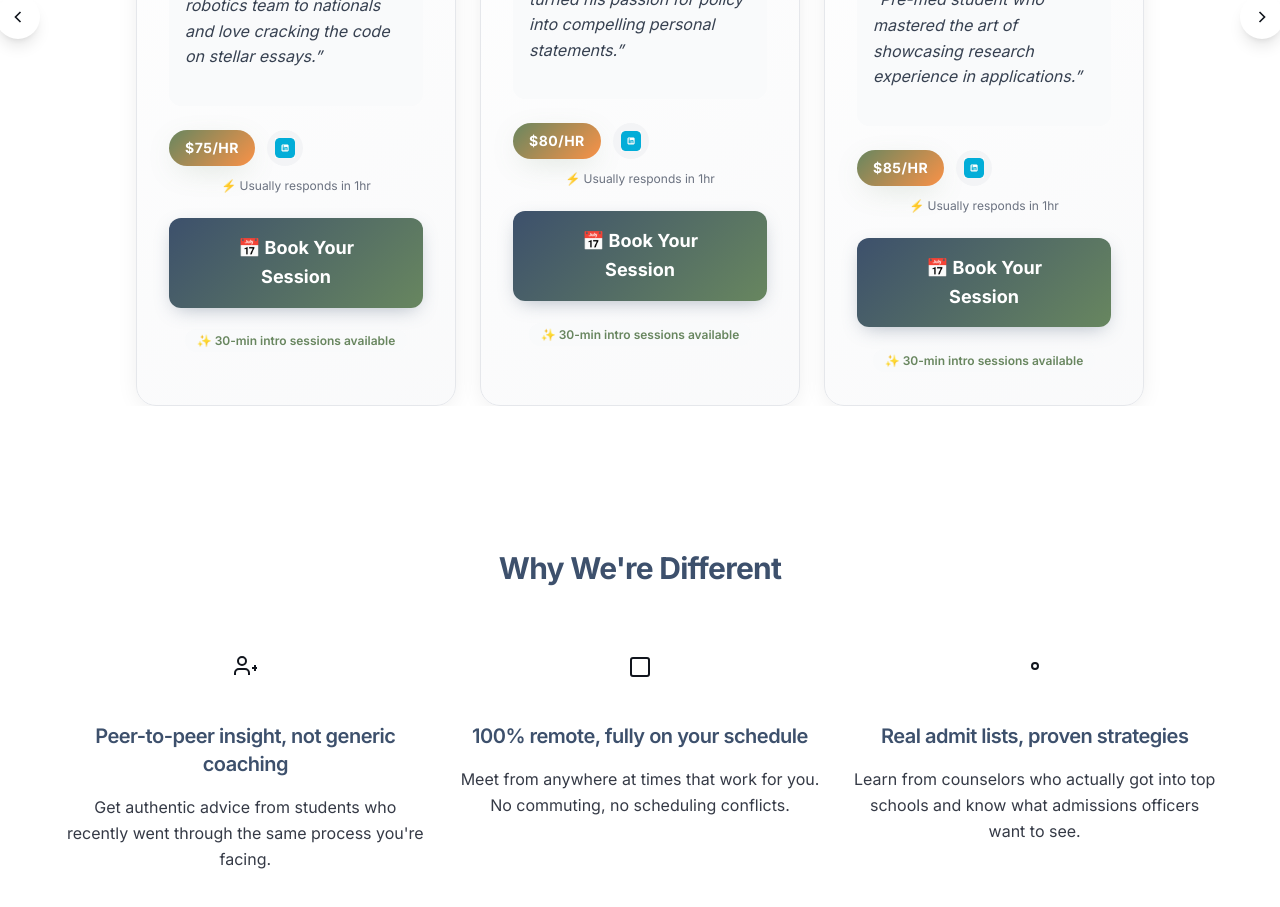
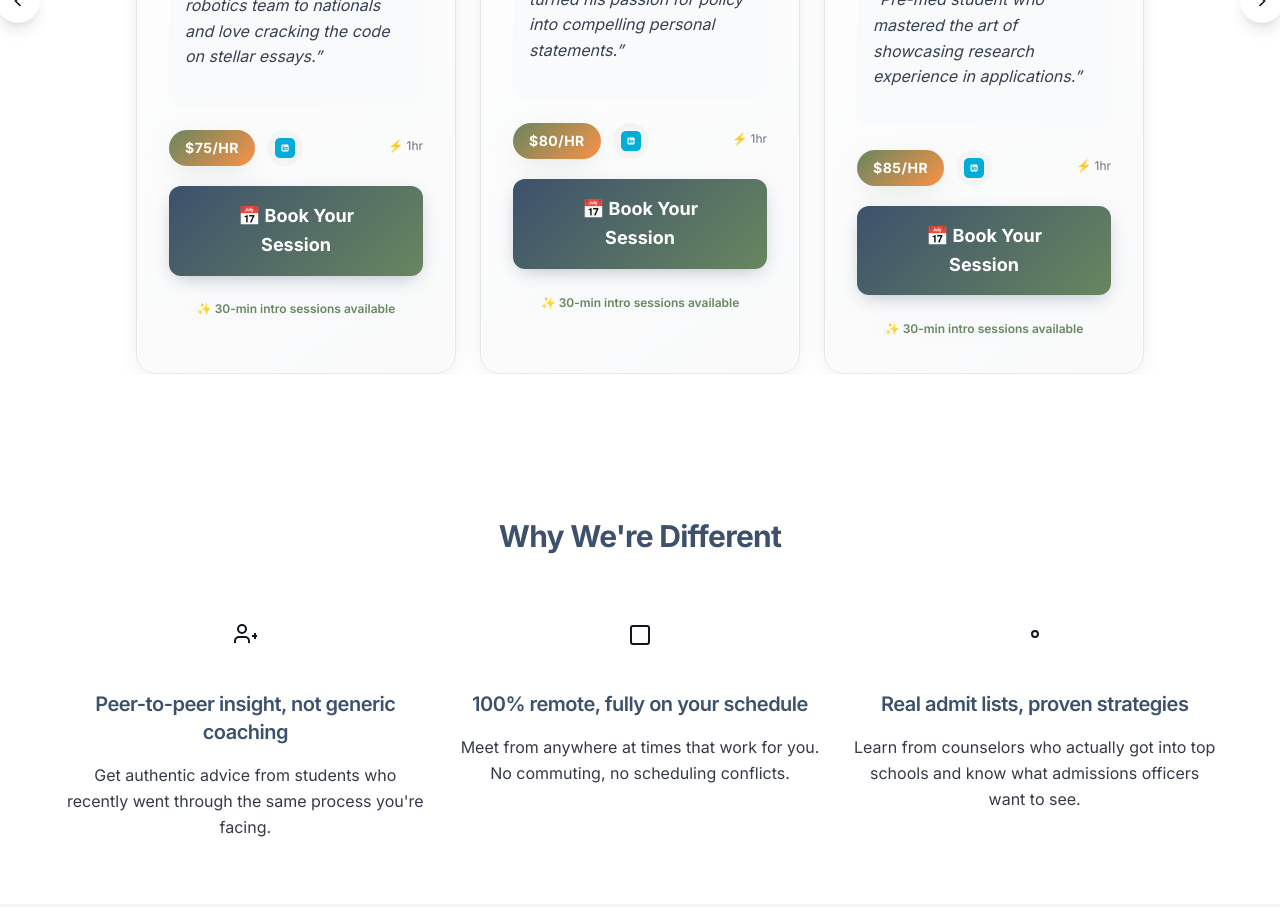
Before and after one commit to Nimal-s-Private-Projects/peer-mentor-admissions-pathway, a React (Vite) app: page / in a window 1280 px wide. Shown: the part 2100-3007 px from the top of the page. Built offline with nearby package versions, Linux system fonts and the light colour scheme.

Commit message:
Reverted to commit 3e74e0fff050b98db908b55c68afb354699aac5b

```diff
--- a/src/components/CounselorCarousel.tsx
+++ b/src/components/CounselorCarousel.tsx
@@ -137,8 +137,7 @@ const CounselorCarousel = () => {
                     </p>
                   </div>
 
-                  <div className="flex flex-col gap-3 mb-6">
-                    <div className="flex items-center justify-between">
+                  <div className="card-footer items-center">
                     <div className="flex items-center gap-3">
                       <span className="badge text-sm">{counselor.rate}</span>
                       <a
@@ -155,9 +154,8 @@ const CounselorCarousel = () => {
                         />
                       </a>
                     </div>
-                    </div>
-                    <div className="text-center">
-                      <div className="text-xs text-gray-500">⚡ Usually responds in 1hr</div>
+                    <div className="text-right flex-shrink-0">
+                      <div className="text-xs text-gray-500 mb-1 whitespace-nowrap">⚡ 1hr</div>
                     </div>
                   </div>
 
```
Lines whose indentation alone changed are shown as unchanged.
